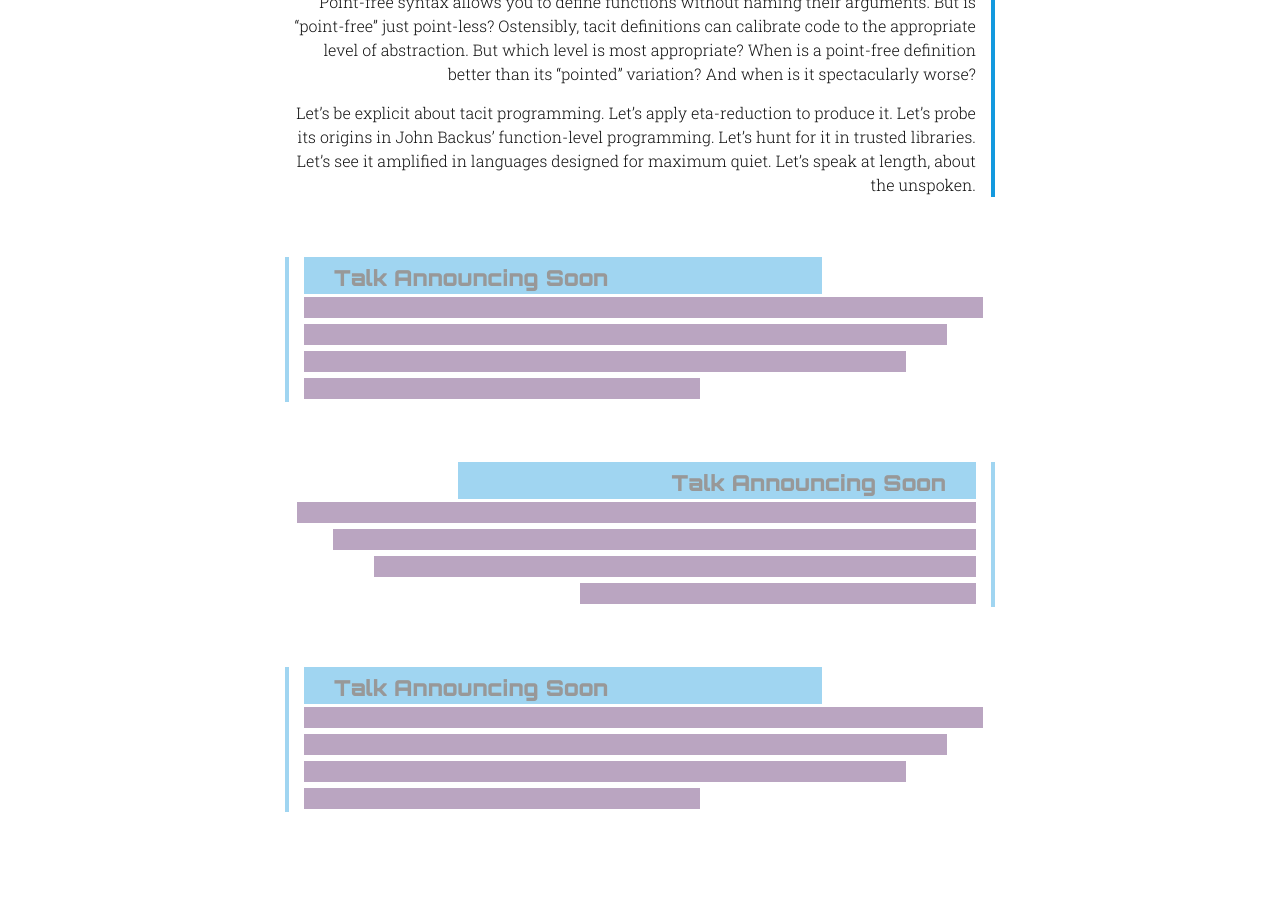
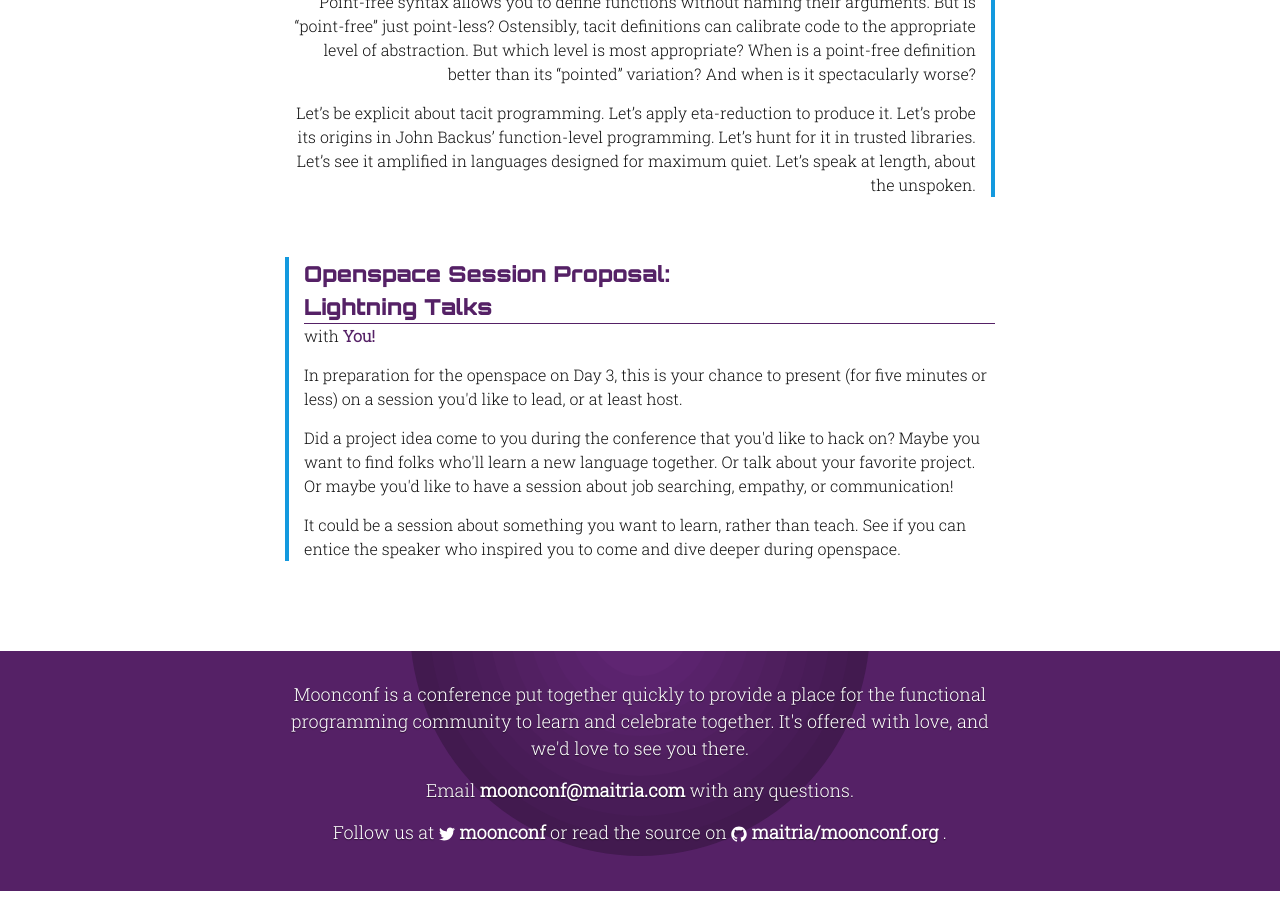
Before and after one commit to maitria/moonconf.org, a Jekyll site: the page built from index.html, in a window 1280 px wide and 900 px high, scrolled down 12883 px. Built offline with Jekyll 4.4.1, drawn with Linux system fonts in a browser that asks for light colours.

Commit message:
List lightening talks.

```diff
--- a/_includes/talks.html
+++ b/_includes/talks.html
@@ -135,9 +135,12 @@
       description="<p>Point-free syntax allows you to define functions without naming their arguments. But is “point-free” just point-less? Ostensibly, tacit definitions can calibrate code to the appropriate level of abstraction. But which level is most appropriate? When is a point-free definition better than its “pointed” variation? And when is it spectacularly worse?</p><p>Let’s be explicit about tacit programming. Let’s apply eta-reduction to produce it. Let’s probe its origins in John Backus’ function-level programming. Let’s hunt for it in trusted libraries. Let’s see it amplified in languages designed for maximum quiet. Let’s speak at length, about the unspoken.</p>"
       twitter="amar47shah"
     %}
-    {% include talk-hidden.html %}
-    {% include talk-hidden.html %}
-    {% include talk-hidden.html %}
+    {% include talk.html
+      title="Openspace Session Proposal: Lightning&nbsp;Talks"
+      link="lightning-talks"
+      speaker="You!"
+      description="<p>In preparation for the openspace on Day 3, this is your chance to present (for five minutes or less) on a session you'd like to lead, or at least host.</p><p>Did a project idea come to you during the conference that you'd like to hack on? Maybe you want to find folks who'll learn a new language together. Or talk about your favorite project. Or maybe you'd like to have a session about job searching, empathy, or communication!</p><p>It could be a session about something you want to learn, rather than teach. See if you can entice the speaker who inspired you to come and dive deeper during openspace.</p>"
+      %}
   </div>
   {% include stars.html %}
 </section>
```
